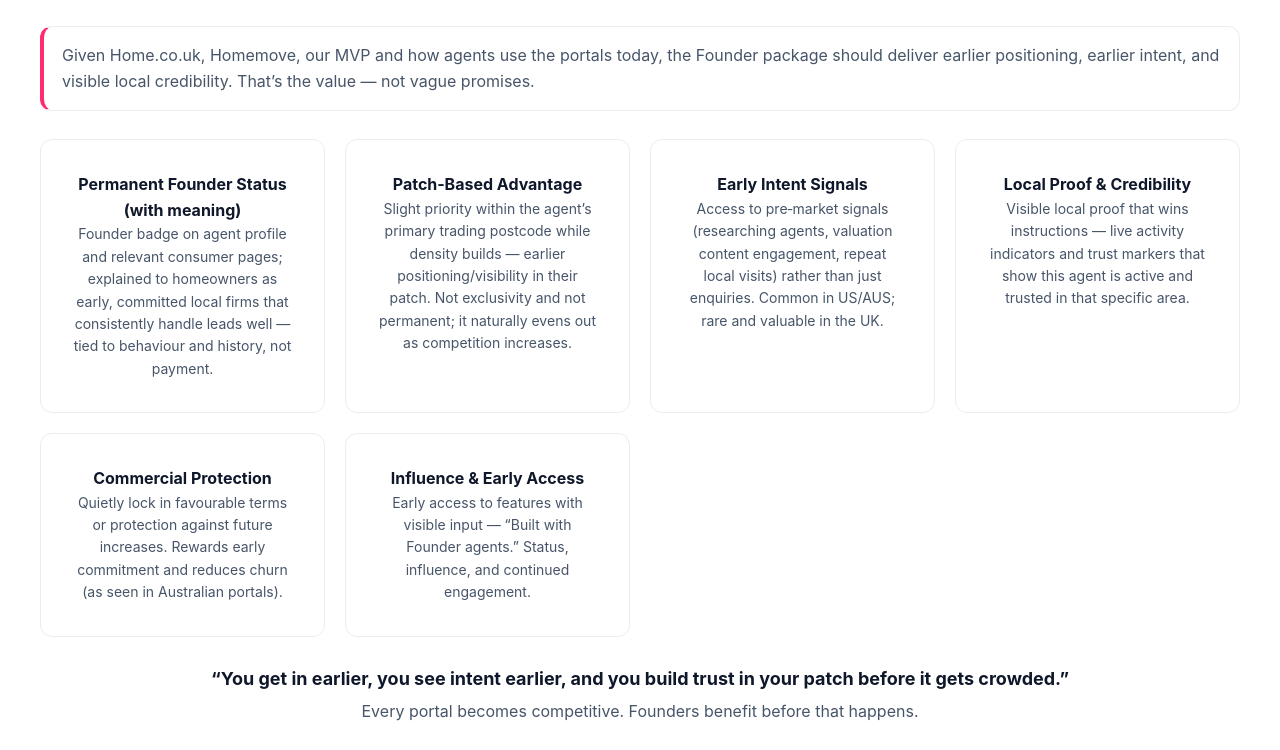
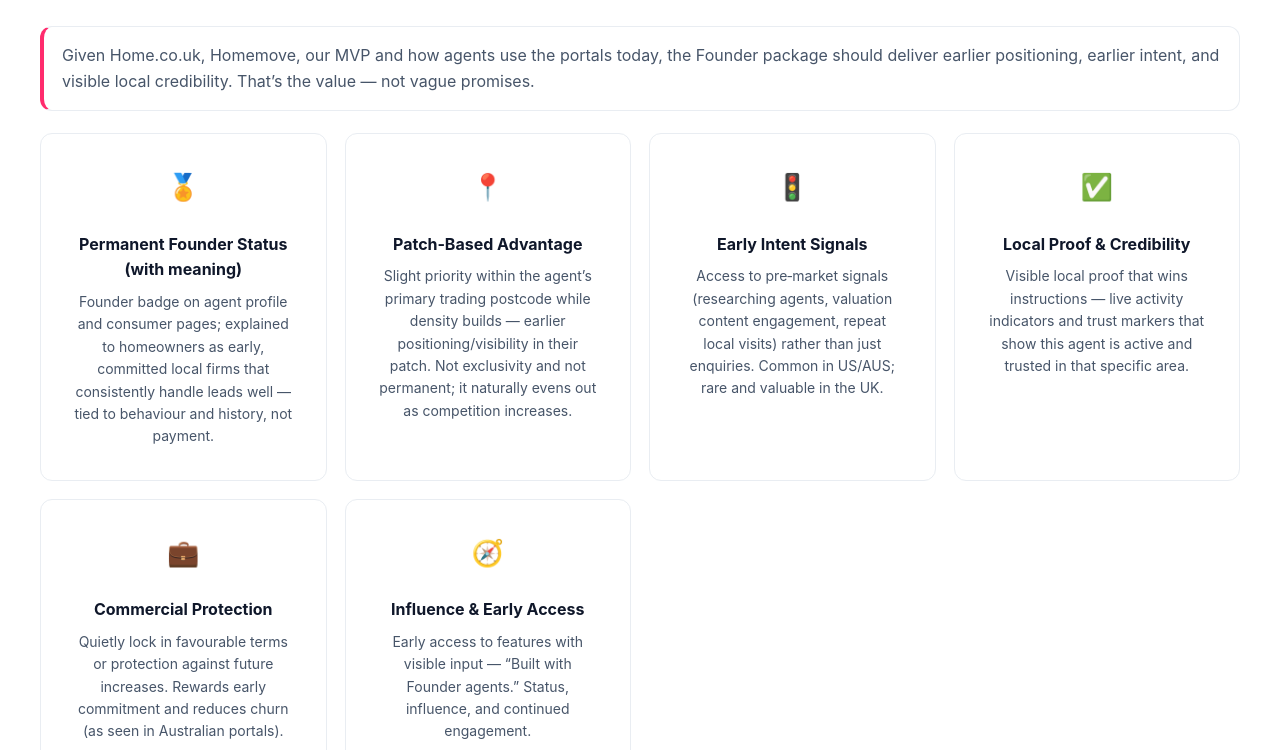
Before and after one commit to KingLiam21/home-co-uk-pitch, a plain HTML site: page index.html in a window 1280 px wide. Shown: the part 700-1450 px from the top of the page. Drawn offline with Linux system fonts and the light colour scheme.

Commit message:
Refine Founder grid (3x2 with icons) and improve accordion spacing

```diff
--- a/index.html
+++ b/index.html
@@ -44,28 +44,34 @@
           <p>Given Home.co.uk, Homemove, our MVP and how agents use the portals today, the Founder package should deliver earlier positioning, earlier intent, and visible local credibility. That’s the value — not vague promises.</p>
         </div>
 
-        <div class="card-grid three">
+        <div class="founder-grid">
           <div class="feature-card">
+            <div class="feature-icon">🏅</div>
             <h4>Permanent Founder Status (with meaning)</h4>
-            <p>Founder badge on agent profile and relevant consumer pages; explained to homeowners as early, committed local firms that consistently handle leads well — tied to behaviour and history, not payment.</p>
+            <p>Founder badge on agent profile and consumer pages; explained to homeowners as early, committed local firms that consistently handle leads well — tied to behaviour and history, not payment.</p>
           </div>
           <div class="feature-card">
+            <div class="feature-icon">📍</div>
             <h4>Patch‑Based Advantage</h4>
             <p>Slight priority within the agent’s primary trading postcode while density builds — earlier positioning/visibility in their patch. Not exclusivity and not permanent; it naturally evens out as competition increases.</p>
           </div>
           <div class="feature-card">
+            <div class="feature-icon">🚦</div>
             <h4>Early Intent Signals</h4>
             <p>Access to pre‑market signals (researching agents, valuation content engagement, repeat local visits) rather than just enquiries. Common in US/AUS; rare and valuable in the UK.</p>
           </div>
           <div class="feature-card">
+            <div class="feature-icon">✅</div>
             <h4>Local Proof & Credibility</h4>
             <p>Visible local proof that wins instructions — live activity indicators and trust markers that show this agent is active and trusted in that specific area.</p>
           </div>
           <div class="feature-card">
+            <div class="feature-icon">💼</div>
             <h4>Commercial Protection</h4>
             <p>Quietly lock in favourable terms or protection against future increases. Rewards early commitment and reduces churn (as seen in Australian portals).</p>
           </div>
           <div class="feature-card">
+            <div class="feature-icon">🧭</div>
             <h4>Influence & Early Access</h4>
             <p>Early access to features with visible input — “Built with Founder agents.” Status, influence, and continued engagement.</p>
           </div>
--- a/styles-redesigned.css
+++ b/styles-redesigned.css
@@ -372,13 +372,13 @@
 
 /* Accordion (collapsible) */
 .accordion { margin-top: 24px; }
-.accordion details { border: 1px solid var(--border); border-radius: 12px; background: var(--white); margin-bottom: 12px; overflow: hidden; }
-.accordion summary { cursor: pointer; list-style: none; padding: 14px 18px; font-weight: 700; color: var(--text-dark); position: relative; }
+.accordion details { border: 1px solid var(--border); border-radius: 12px; background: var(--white); margin-bottom: 14px; overflow: hidden; }
+.accordion summary { cursor: pointer; list-style: none; padding: 16px 20px; font-weight: 700; color: var(--text-dark); position: relative; line-height: 1.4; }
 .accordion summary::-webkit-details-marker { display: none; }
 .accordion summary:after { content: '▾'; position: absolute; right: 16px; top: 14px; color: var(--text-light); transition: transform 0.2s; }
 .accordion details[open] summary:after { transform: rotate(180deg); }
-.accordion .acc-body { padding: 0 18px 16px; color: var(--text-muted); }
-.accordion .acc-body ul { padding-left: 18px; margin: 10px 0 0; }
+.accordion .acc-body { padding: 4px 20px 18px; color: var(--text-muted); line-height: 1.6; }
+.accordion .acc-body ul { padding-left: 20px; margin: 10px 0 0; }
 
 /* Founder 250 helpers */
 .founder-section { background: var(--white); }
@@ -392,6 +392,22 @@
 .badge-list { display: flex; flex-wrap: wrap; gap: 8px; margin: 6px 0 10px; }
 .tag { display: inline-block; padding: 6px 10px; border-radius: 999px; background: var(--secondary); border: 1px solid var(--border); font-size: 12px; font-weight: 600; color: var(--text-dark); }
 .small-muted { font-size: 12px; color: var(--text-light); }
+
+/* Founder grid layout */
+.founder-grid {
+  display: grid;
+  gap: 18px;
+  grid-template-columns: repeat(auto-fit, minmax(260px, 1fr));
+  max-width: 1200px;
+  margin: 0 auto 12px;
+}
+.founder-grid .feature-card {
+  height: 100%;
+  display: flex;
+  flex-direction: column;
+  gap: 8px;
+}
+.founder-grid .feature-icon { font-size: 26px; }
 
 /* Center bottom Founder tiles and remove hover/tilt accents */
 .founder-bottom { justify-items: center; }
```
